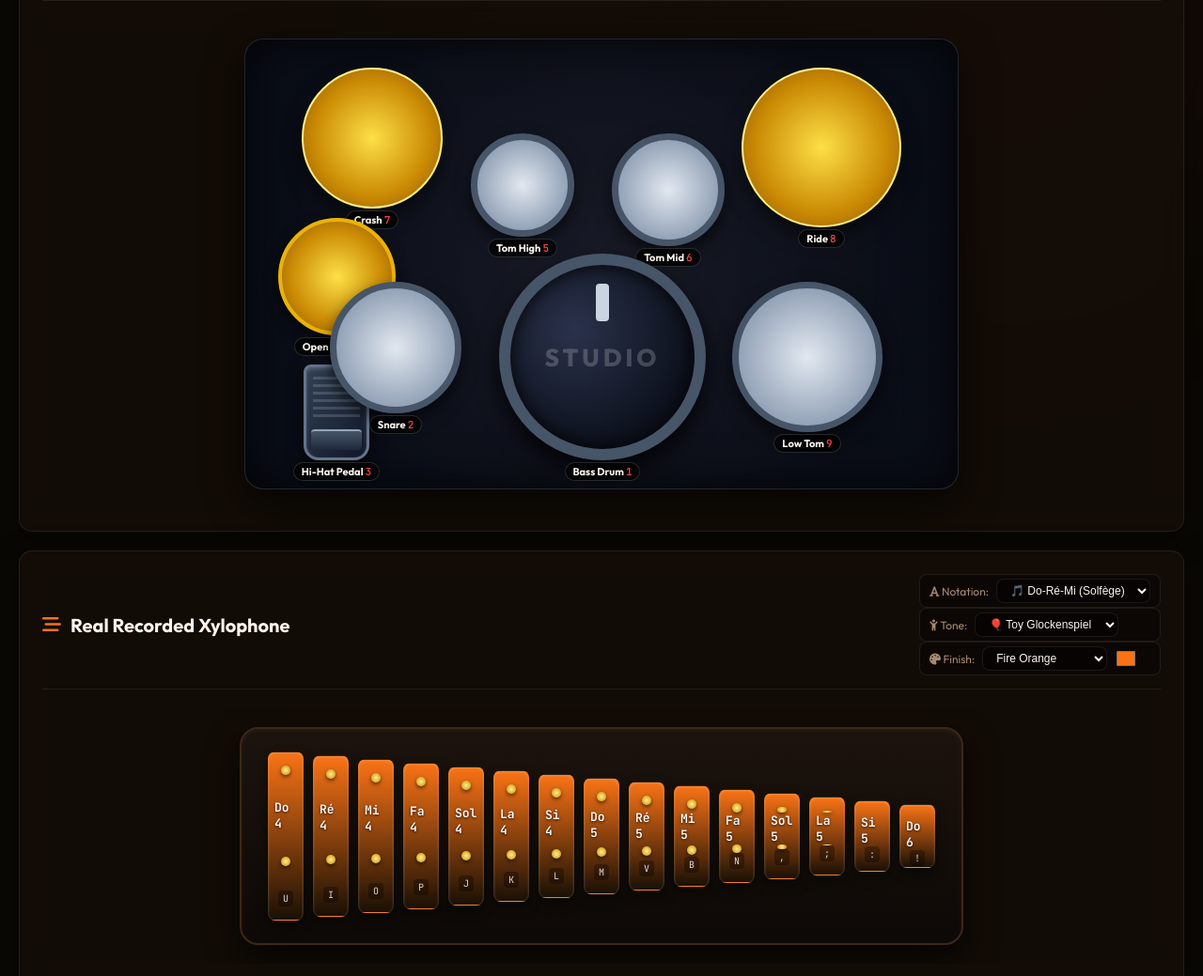
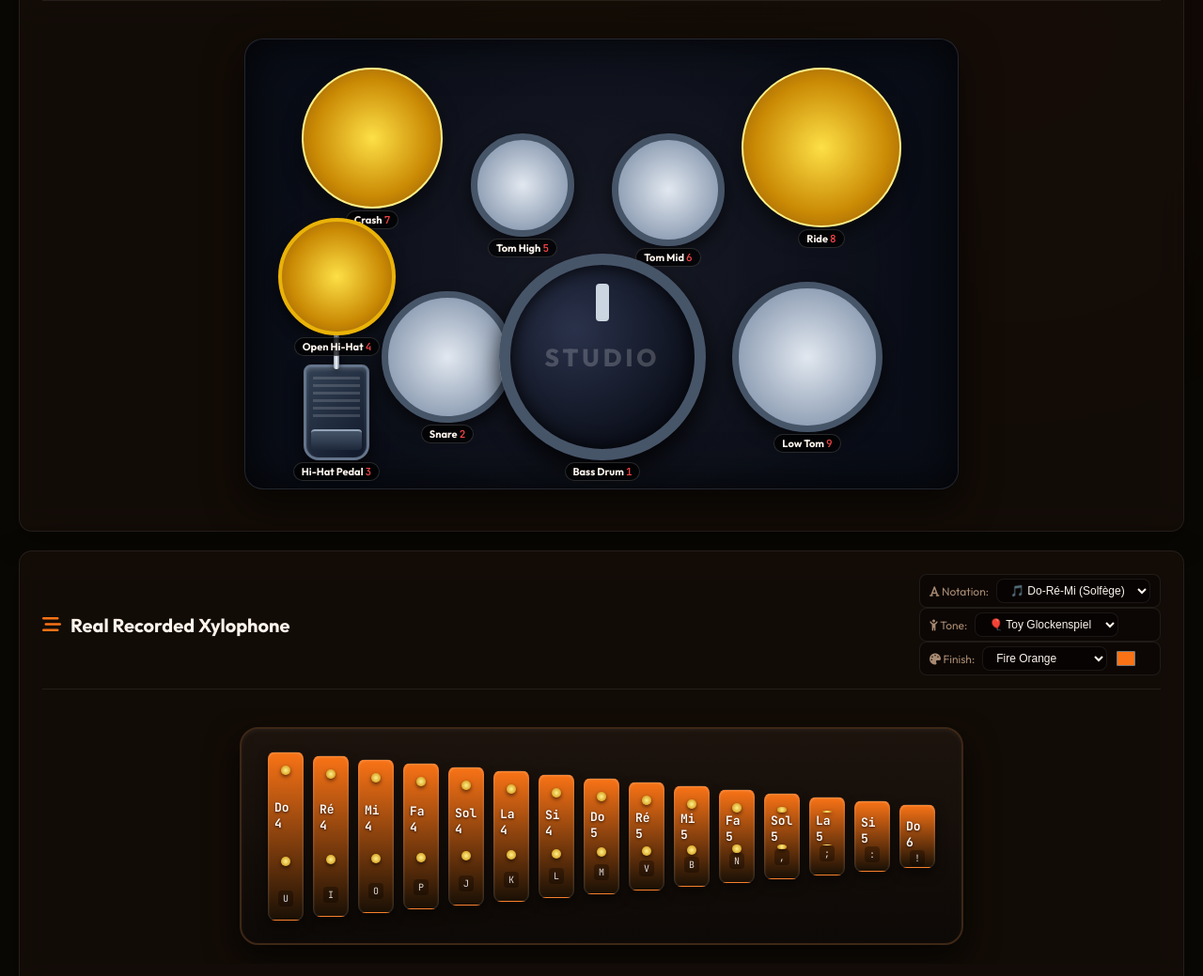
Before and after one commit to geekinc-xyz/cloudbeats-studio, a website: page index.html in a window 1280 px wide. Shown: the part 617-1656 px from the top of the page at 94% size. Drawn offline with Linux system fonts and the light colour scheme; no server answers.

Commit message:
Update drums layout

```diff
--- a/style.css
+++ b/style.css
@@ -881,8 +881,8 @@ body {
 .snare-drum {
   width: 140px;
   height: 140px;
-  bottom: 80px;
-  left: 90px;
+  bottom: 70px;
+  left: 145px;
 }
 
 .snare-skin {
```
